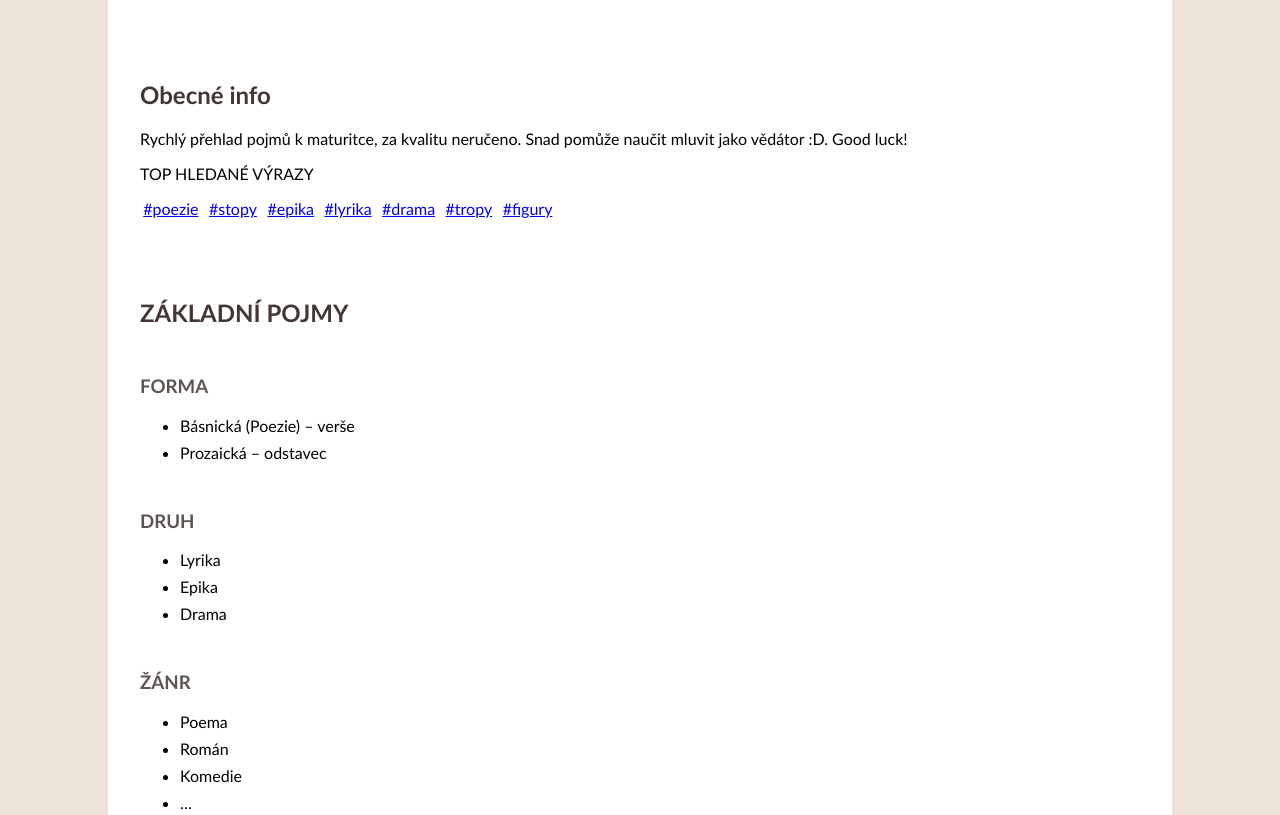
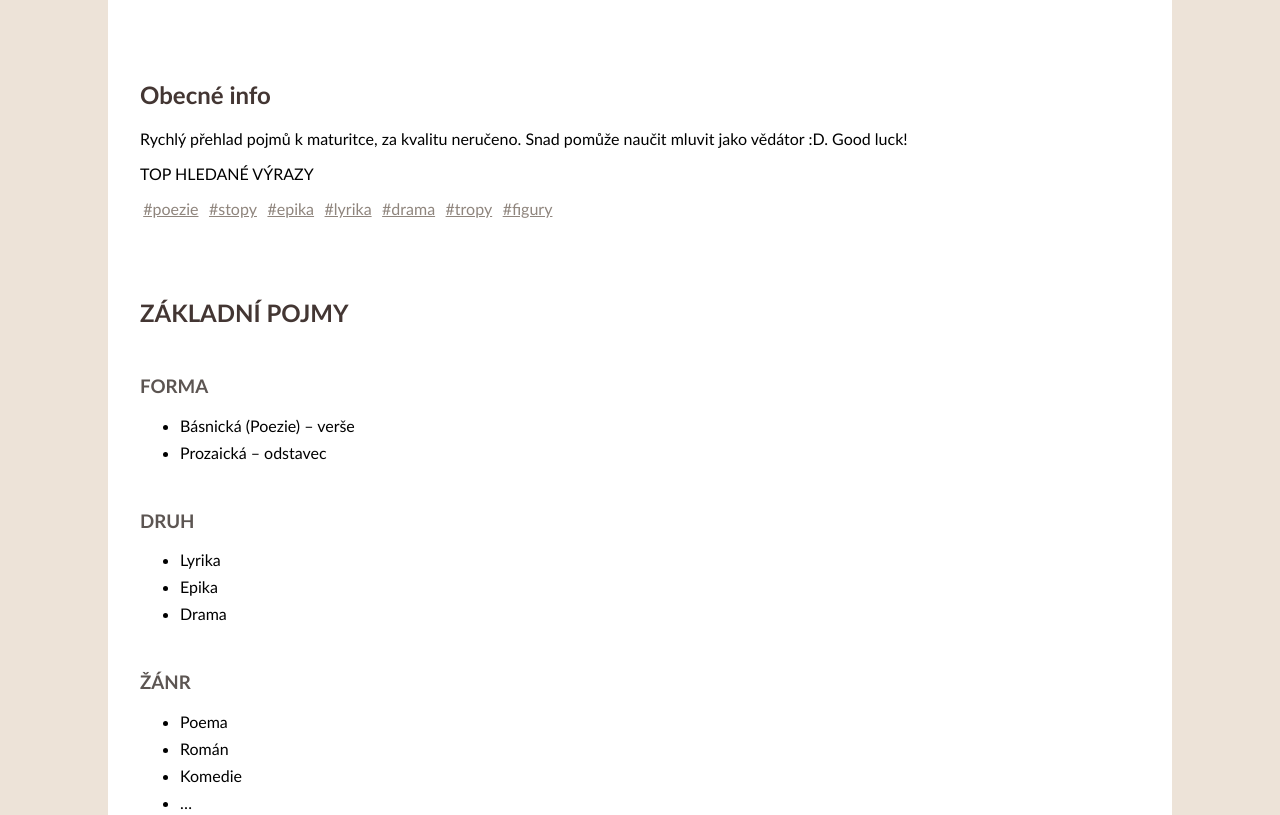
Before and after one commit to filiptronicek/cestinka, a plain HTML site: page index.html in a window 1280 px wide. Shown: the top 815 px of the page. Drawn offline with Linux system fonts and the light colour scheme.

Commit message:
color link

```diff
--- a/assets/scss/_index.scss
+++ b/assets/scss/_index.scss
@@ -16,6 +16,7 @@ nav{
     a{
 
         margin: 0.2rem;
+        color: $middle-grey;
     }
 }
 
```
Also changed, not shown: style.css, 1 other file.
